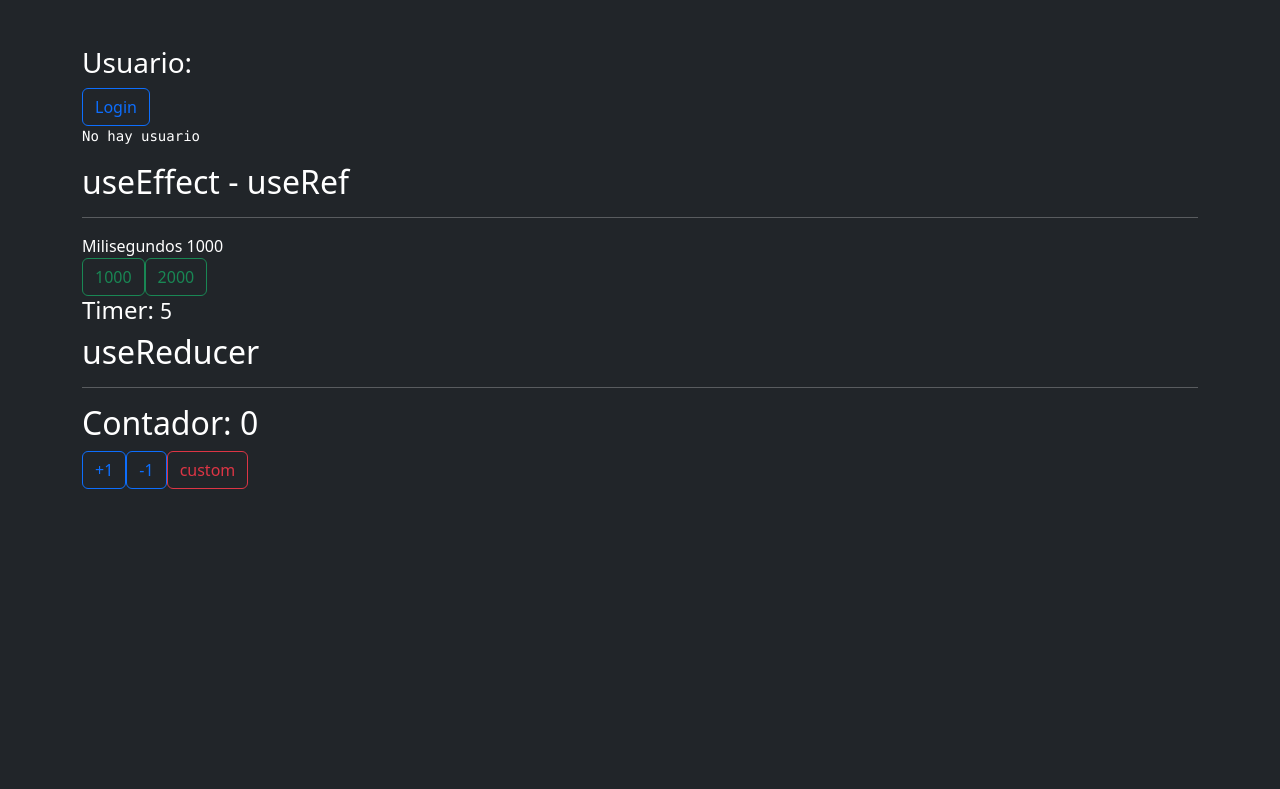
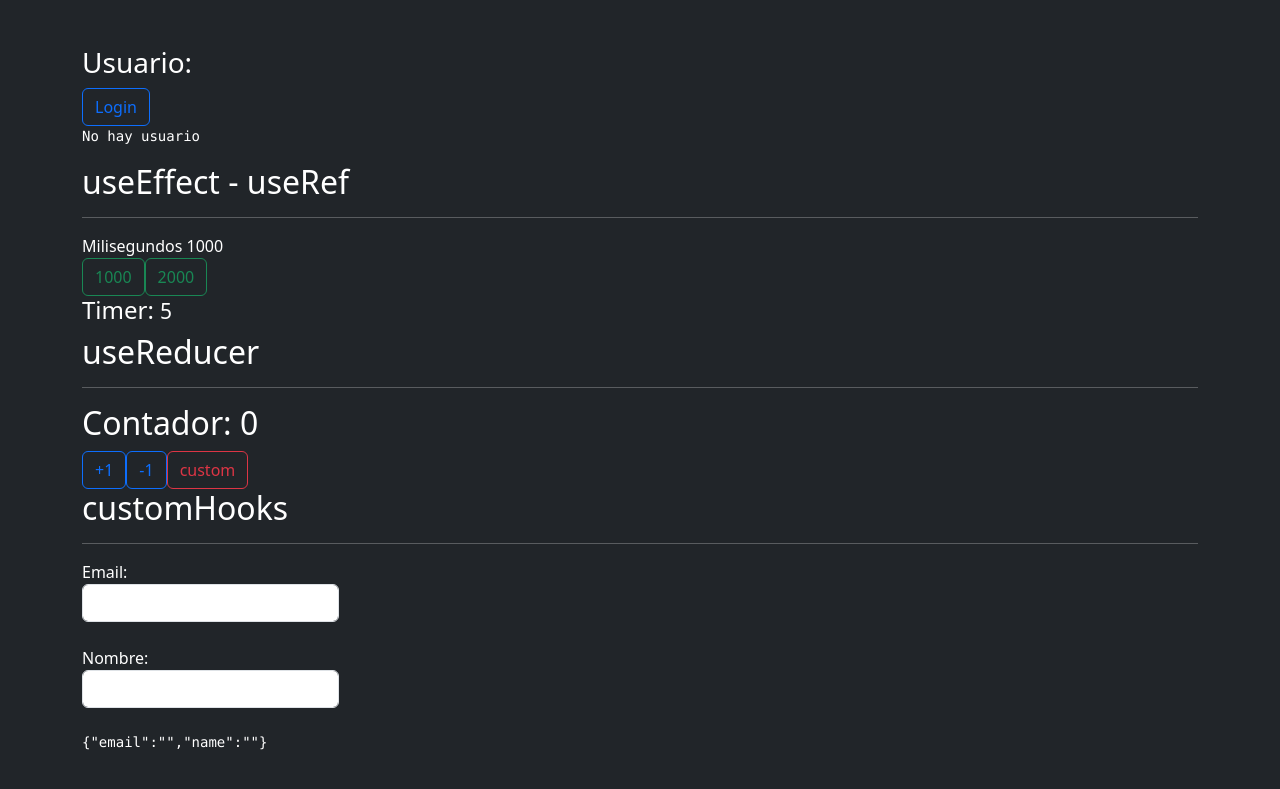
Before and after one commit to manzoDev/react-use-ts, a React (Create React App) app: page / in a window 1280 px wide. Shown: the part 281-1070 px from the top of the page. Before the commit the page ends 800 px from the top, so only its background shows below. Built offline with nearby package versions, Linux system fonts and the light colour scheme.

Commit message:
custom hooks on form

```diff
--- a/src/App.tsx
+++ b/src/App.tsx
@@ -3,6 +3,7 @@ import Counter from './components/Counter';
 import Usuario from './components/Usuario';
 import TimerFather from './components/TimerFather';
 import CounterRedu from './components/CounterRedu';
+import Formulario from './components/Formulario';
 
 function App() {
   return (
@@ -22,6 +23,11 @@ function App() {
     <h2>useReducer</h2>
     <hr/>
     <CounterRedu/>
+
+    <h2>customHooks</h2>
+    <hr/>
+    <Formulario />
+    <br/>
     </>
   );
 }
--- /dev/null
+++ b/src/components/Formulario.tsx
@@ -0,0 +1,47 @@
+import { ChangeEvent, useState } from "react"
+
+export default function Formulario() {
+
+    const [formulario, setFormulario] = useState({
+        email: '',
+        name: ''
+    });
+
+    const handleChange = ({target}: ChangeEvent<HTMLInputElement>) => {
+        const {name, value} = target;
+
+        setFormulario({
+            ...formulario,
+            [ name ]: value
+        });
+    }
+
+    return (
+        <form autoComplete="off">
+
+            <div className="mb-3">
+                <label className="form-label">Email:
+                    <input
+                        type="email"
+                        className="form-control"
+                        name="email"
+                        onChange={handleChange}
+                        />
+                </label>
+            </div>
+
+            <div className="mb-3">
+                <label className="form-label">Nombre:
+                    <input
+                        type="text"
+                        className="form-control"
+                        name="name"
+                        onChange={handleChange}
+                        />
+                </label>
+            </div>
+
+            <pre>{JSON.stringify(formulario)}</pre>
+        </form>
+    )
+}
```
